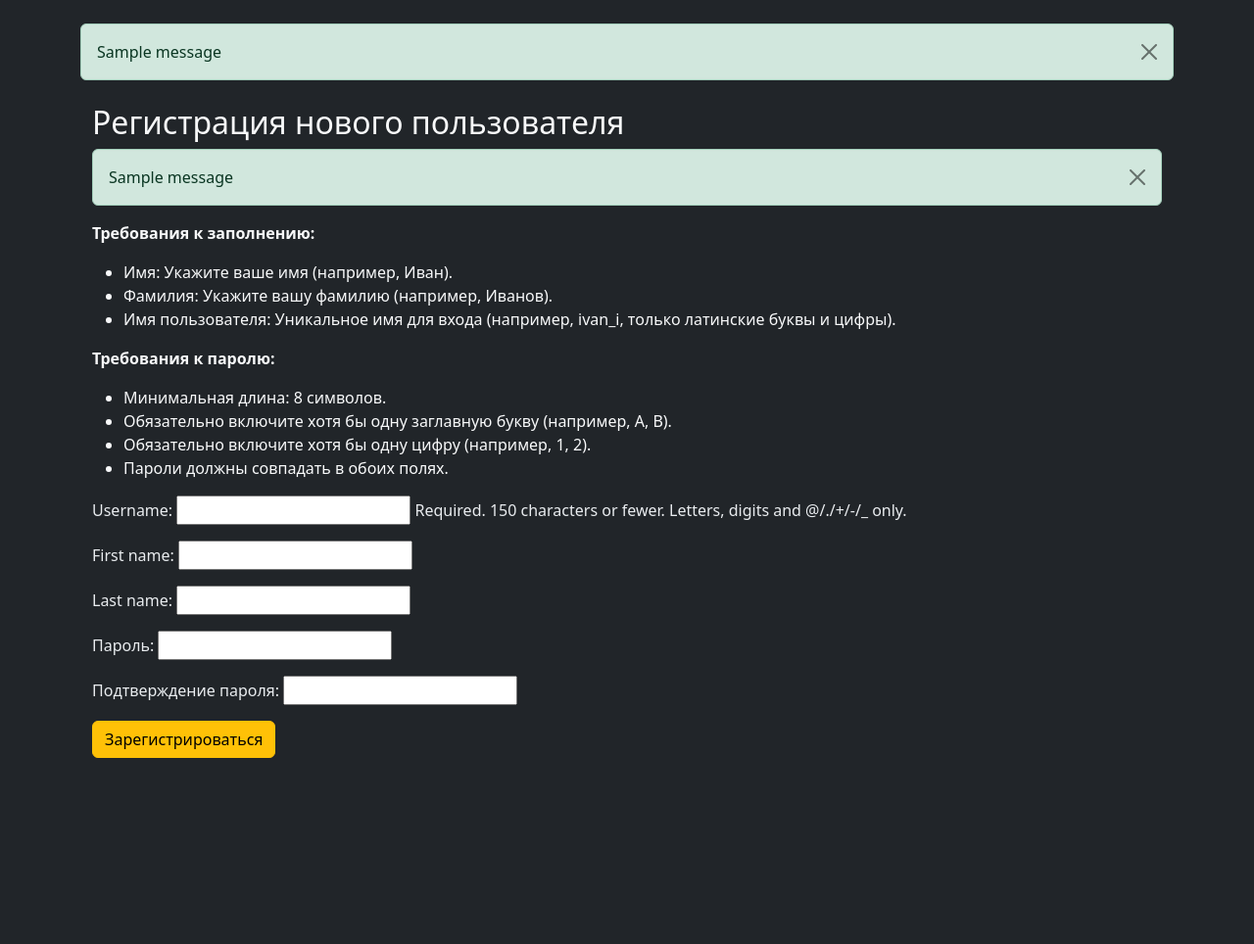
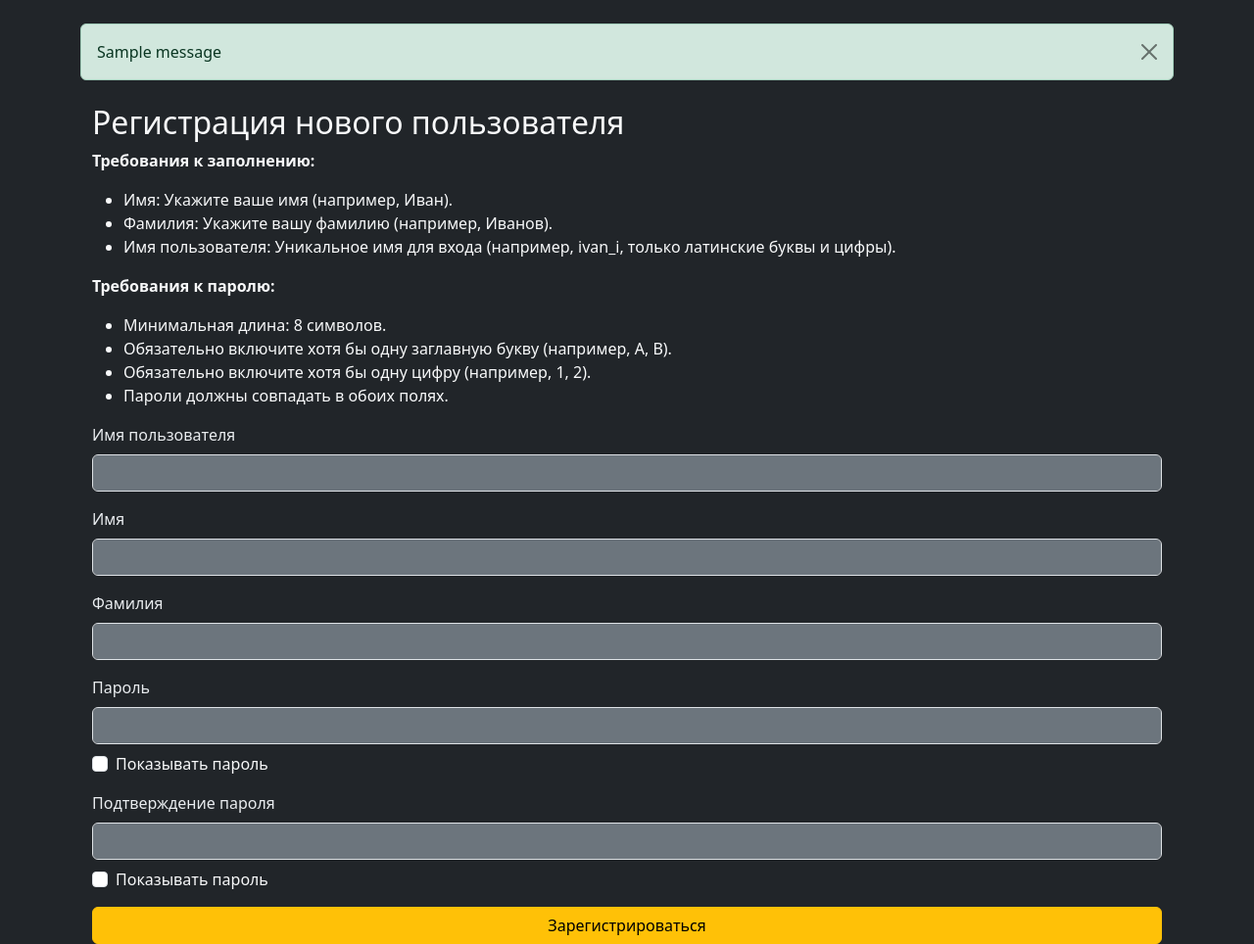
Before and after one commit to IvanFoksha/python-project-52, a Django app: page /users/create/ in a window 1280 px wide. Shown: the part 113-1077 px from the top of the page at 98% size. Before the commit the page ends 887 px from the top, so only its background shows below. Run offline with Django 5.2, Linux system fonts and the light colour scheme; tables that the repository leaves empty hold one stand-in row (values such as "Sample post"); one stand-in notice (Sample message) is shown; some libraries are stand-ins or nearby versions.

Commit message:
Update show_password for form

```diff
--- a/task_manager/templates/base.html
+++ b/task_manager/templates/base.html
@@ -164,7 +164,9 @@
               <form id="loginForm" method="post" action="{% url 'login' %}">
                 {% csrf_token %}
                 <div class="mb-3">
-                  <label for="id_username" class="form-label">Email</label>
+                  <label for="id_username" class="form-label"
+                    >Имя пользователя</label
+                  >
                   <input
                     type="text"
                     class="form-control bg-secondary text-light"
@@ -205,5 +207,6 @@
     </div>
 
     {% bootstrap_javascript %}
+    <script src="https://code.jquery.com/jquery-3.6.0.min.js"></script>
   </body>
 </html>
--- a/task_manager/templates/user_create.html
+++ b/task_manager/templates/user_create.html
@@ -1,21 +1,6 @@
 {% extends 'base.html' %} {% block content %}
 <div class="container mt-4">
   <h2 class="text-light">Регистрация нового пользователя</h2>
-  {% if messages %} {% for message in messages %}
-  <div
-    class="alert alert-{{ message.tags }} alert-dismissible fade show"
-    role="alert"
-  >
-    {{ message }}
-    <button
-      type="button"
-      class="btn-close"
-      data-bs-dismiss="alert"
-      aria-label="Close"
-    ></button>
-  </div>
-  {% endfor %} {% endif %}
-
   <p class="text-light"><strong>Требования к заполнению:</strong></p>
   <ul class="text-light">
     <li>Имя: Укажите ваше имя (например, Иван).</li>
@@ -35,8 +20,157 @@
   </ul>
 
   <form method="post">
-    {% csrf_token %} {{ form.as_p }}
-    <button type="submit" class="btn btn-warning">Зарегистрироваться</button>
+    {% csrf_token %}
+    <div class="mb-3">
+      <label for="id_username" class="form-label">Имя пользователя</label>
+      <input
+        type="text"
+        class="form-control bg-secondary text-light"
+        id="id_username"
+        name="username"
+        value="{{ form.username.value|default_if_none:'' }}"
+        required
+      />
+      {% if form.username.errors %}
+      <div class="alert alert-danger text-light bg-secondary mt-2">
+        {{ form.username.errors.0 }}
+      </div>
+      {% endif %}
+    </div>
+    <div class="mb-3">
+      <label for="id_first_name" class="form-label">Имя</label>
+      <input
+        type="text"
+        class="form-control bg-secondary text-light"
+        id="id_first_name"
+        name="first_name"
+        value="{{ form.first_name.value|default_if_none:'' }}"
+        required
+      />
+      {% if form.first_name.errors %}
+      <div class="alert alert-danger text-light bg-secondary mt-2">
+        {{ form.first_name.errors.0 }}
+      </div>
+      {% endif %}
+    </div>
+    <div class="mb-3">
+      <label for="id_last_name" class="form-label">Фамилия</label>
+      <input
+        type="text"
+        class="form-control bg-secondary text-light"
+        id="id_last_name"
+        name="last_name"
+        value="{{ form.last_name.value|default_if_none:'' }}"
+        required
+      />
+      {% if form.last_name.errors %}
+      <div class="alert alert-danger text-light bg-secondary mt-2">
+        {{ form.last_name.errors.0 }}
+      </div>
+      {% endif %}
+    </div>
+    <div class="mb-3">
+      <label for="id_password_create" class="form-label">Пароль</label>
+      <!-- Изменил ID для уникальности -->
+      <input
+        type="password"
+        class="form-control bg-secondary text-light"
+        id="id_password_create"
+        name="password"
+        value="{{ form.password.value|default_if_none:'' }}"
+        required
+      />
+      <div class="form-check mt-2">
+        <input
+          class="form-check-input"
+          type="checkbox"
+          id="showPasswordCreate"
+        />
+        <label class="form-check-label text-light" for="showPasswordCreate"
+          >Показывать пароль</label
+        >
+      </div>
+      {% if form.password.errors %}
+      <div class="alert alert-danger text-light bg-secondary mt-2">
+        {{ form.password.errors.0 }}
+      </div>
+      {% endif %}
+    </div>
+    <div class="mb-3">
+      <label for="id_password_confirm" class="form-label"
+        >Подтверждение пароля</label
+      >
+      <input
+        type="password"
+        class="form-control bg-secondary text-light"
+        id="id_password_confirm"
+        name="password_confirm"
+        value="{{ form.password_confirm.value|default_if_none:'' }}"
+        required
+      />
+      <div class="form-check mt-2">
+        <input
+          class="form-check-input"
+          type="checkbox"
+          id="showPasswordConfirm"
+        />
+        <label class="form-check-label text-light" for="showPasswordConfirm"
+          >Показывать пароль</label
+        >
+      </div>
+      {% if form.password_confirm.errors %}
+      <div class="alert alert-danger text-light bg-secondary mt-2">
+        {{ form.password_confirm.errors.0 }}
+      </div>
+      {% endif %} {% if form.non_field_errors %}
+      <div class="alert alert-danger text-light bg-secondary mt-2">
+        {{ form.non_field_errors.0 }}
+      </div>
+      {% endif %}
+    </div>
+    <button type="submit" class="btn btn-warning w-100">
+      Зарегистрироваться
+    </button>
   </form>
 </div>
+
+<script>
+  document.addEventListener("DOMContentLoaded", function () {
+    const showPasswordCreate = document.getElementById("showPasswordCreate");
+    const showPasswordConfirm = document.getElementById("showPasswordConfirm");
+    const passwordField = document.getElementById("id_password_create");
+    const passwordConfirmField = document.getElementById("id_password_confirm");
+
+    console.log("Elements found:", {
+      showPasswordCreate,
+      showPasswordConfirm,
+      passwordField,
+      passwordConfirmField,
+    });
+
+    if (showPasswordCreate && passwordField) {
+      showPasswordCreate.addEventListener("click", function () {
+        console.log("Checkbox state:", this.checked);
+        const currentValue = passwordField.value;
+        passwordField.type = this.checked ? "text" : "password";
+        passwordField.value = currentValue;
+        console.log(
+          "Password field type set to:",
+          passwordField.type,
+          "Value:",
+          passwordField.value
+        );
+      });
+    }
+
+    if (showPasswordConfirm && passwordConfirmField) {
+      showPasswordConfirm.addEventListener("click", function () {
+        const currentValue = passwordConfirmField.value;
+        passwordConfirmField.type = this.checked ? "text" : "password";
+        passwordConfirmField.value = currentValue;
+        console.log("Confirm field type set to:", passwordConfirmField.type);
+      });
+    }
+  });
+</script>
 {% endblock %}
--- a/task_manager/views.py
+++ b/task_manager/views.py
@@ -33,6 +33,7 @@ class UserCreateView(CreateView):
     model = User
     template_name = 'user_create.html'
     success_url = reverse_lazy('index')
+
     form_class = forms.ModelForm
     fields = ['username', 'first_name', 'last_name', 'password']
 
@@ -57,9 +58,16 @@ class UserCreateView(CreateView):
                 password_confirm = cleaned_data.get("password_confirm")
                 if password != password_confirm:
                     raise forms.ValidationError("Пароли не совпадают.")
-                if len(password) < 8 or not any(c.isupper() for c in password) or not any(c.isdigit() for c in password):
+                if len(password) < 8 or not any(
+                    c.isupper() for c in password
+                ) or not any(
+                    c.isdigit() for c in password
+                ):
                     raise forms.ValidationError(
-                        "Пароль должен содержать минимум 8 символов, включая заглавную букву и цифру."
+                        '''
+                        Пароль должен содержать минимум 8 символов,
+                        включая заглавную букву и цифру.
+                        '''
                     )
                 return cleaned_data
 
@@ -84,7 +92,7 @@ class UserCreateView(CreateView):
     def form_invalid(self, form):
         messages.error(
             self.request,
-            'Ошибка создания пользователя. Проверьте данные.'
+            'Ошибка регистрации. Проверьте данные.'
         )
         return self.render_to_response(self.get_context_data(form=form))
 
```
